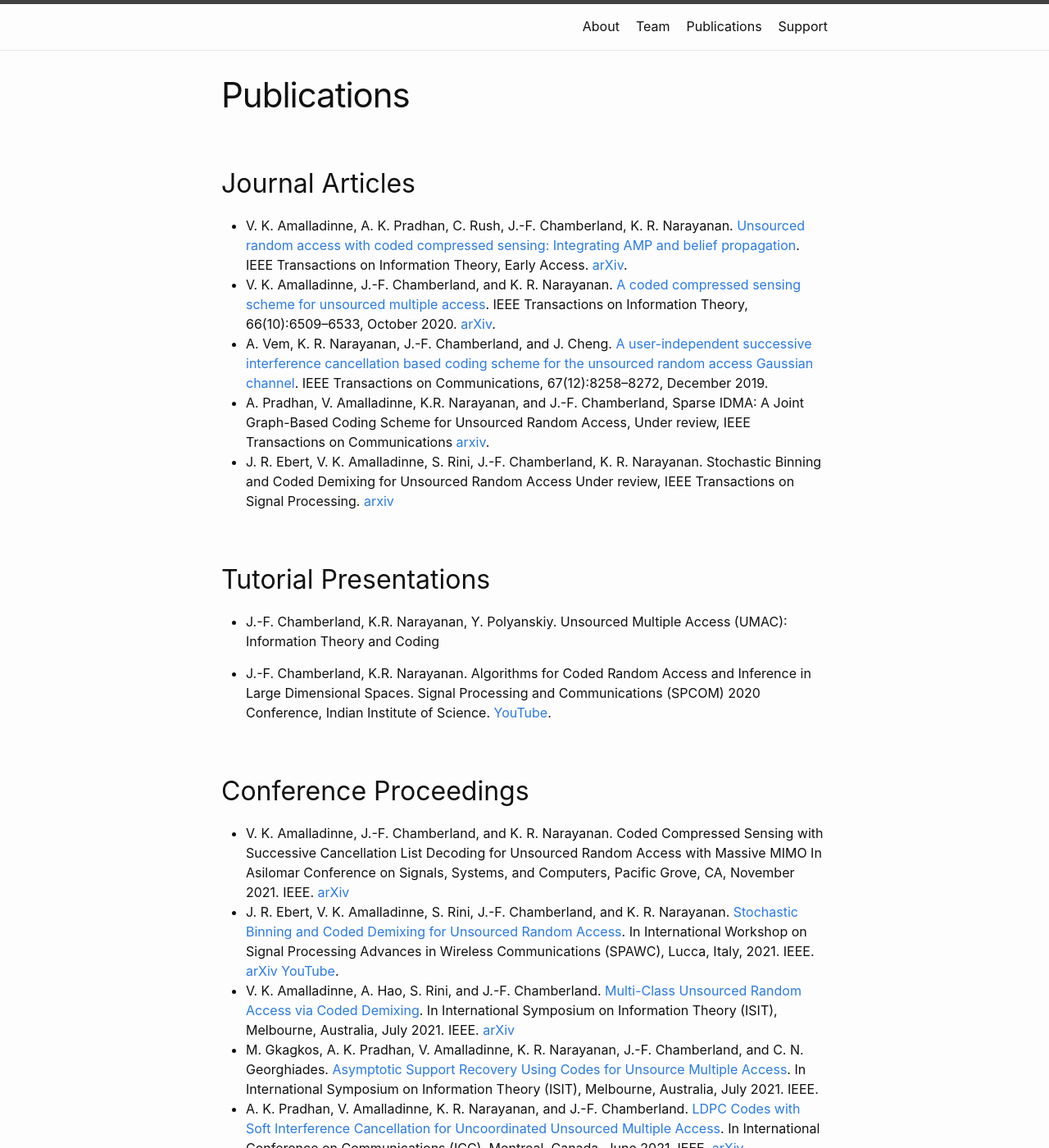
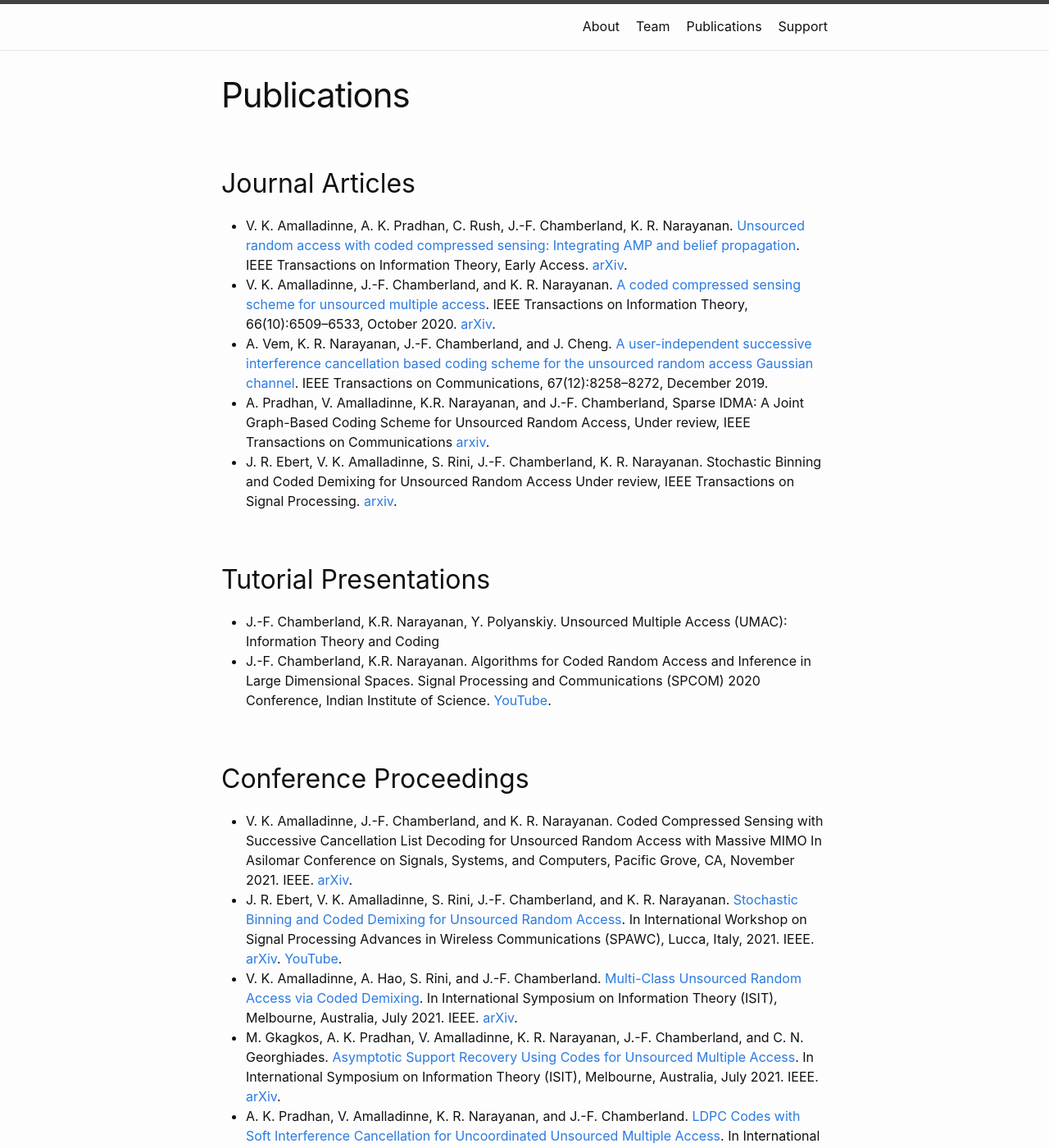
Before and after one commit to EngProjects/mMTC, a Jekyll site: the page built from publications.md, in a window 1280 px wide and 1400 px high. Shown: the whole window at 82% size. Built offline with Jekyll 4.4.1, drawn with Linux system fonts in a browser that asks for light colours.

Commit message:
Minor updates.

```diff
--- a/publications.md
+++ b/publications.md
@@ -24,36 +24,38 @@ Under review, IEEE Transactions on Communications
 * J. R. Ebert, V. K. Amalladinne, S. Rini, J.-F. Chamberland, K. R. Narayanan.
 Stochastic Binning and Coded Demixing for Unsourced Random Access
 Under review, IEEE Transactions on Signal Processing.
-[arxiv](https://arxiv.org/abs/2104.05686)
+[arxiv](https://arxiv.org/abs/2104.05686).
 
 
 ## Tutorial Presentations
+
 * J.-F. Chamberland, K.R. Narayanan, Y. Polyanskiy.
 Unsourced Multiple Access (UMAC): Information Theory and Coding
-
 * J.-F. Chamberland, K.R. Narayanan.
 Algorithms for Coded Random Access and Inference in Large Dimensional Spaces.
 Signal Processing and Communications (SPCOM) 2020 Conference, Indian Institute of Science.
 [YouTube](https://youtube.com/playlist?list=PLUd5FtcfdZfkT9gUpYw7q97yHUABQzZbL).
+
 
 ## Conference Proceedings
 
 * V. K. Amalladinne, J.-F. Chamberland, and K. R. Narayanan.
 Coded Compressed Sensing with Successive Cancellation List Decoding for Unsourced Random Access with Massive MIMO
 In Asilomar Conference on Signals, Systems, and Computers, Pacific Grove, CA, November 2021. IEEE.
-[arXiv](https://arxiv.org/abs/2105.02185)
+[arXiv](https://arxiv.org/abs/2105.02185).
 * J. R. Ebert, V. K. Amalladinne, S. Rini, J.-F. Chamberland, and K. R. Narayanan.
 [Stochastic Binning and Coded Demixing for Unsourced Random Access](https://dx.doi.org/10.1109/SPAWC51858.2021.9593113).
 In International Workshop on Signal Processing Advances in Wireless Communications (SPAWC), Lucca, Italy, 2021. IEEE.
-[arXiv](https://arxiv.org/abs/2104.05686)
+[arXiv](https://arxiv.org/abs/2104.05686).
 [YouTube](https://www.youtube.com/watch?v=XsF1dVAo-jk).
 * V. K. Amalladinne, A. Hao, S. Rini, and J.-F. Chamberland.
 [Multi-Class Unsourced Random Access via Coded Demixing](https://dx.doi.org/10.1109/ISIT45174.2021.9517816).
 In International Symposium on Information Theory (ISIT), Melbourne, Australia, July 2021. IEEE.
-[arXiv](https://arxiv.org/abs/2102.07704)
+[arXiv](https://arxiv.org/abs/2102.07704).
 * M. Gkagkos, A. K. Pradhan, V. Amalladinne, K. R. Narayanan, J.-F. Chamberland, and C. N. Georghiades.
-[Asymptotic Support Recovery Using Codes for Unsource Multiple Access](https://dx.doi.org/10.1109/ISIT45174.2021.9517995).
+[Asymptotic Support Recovery Using Codes for Unsourced Multiple Access](https://dx.doi.org/10.1109/ISIT45174.2021.9517995).
 In International Symposium on Information Theory (ISIT), Melbourne, Australia, July 2021. IEEE.
+[arXiv](https://arxiv.org/abs/2105.12840).
 * A. K. Pradhan, V. Amalladinne, K. R. Narayanan, and J.-F. Chamberland.
 [LDPC Codes with Soft Interference Cancellation for Uncoordinated Unsourced Multiple Access](https://dx.doi.org/10.1109/ICC42927.2021.9500486).
 In International Conference on Communications (ICC), Montreal, Canada, June 2021. IEEE.
```
